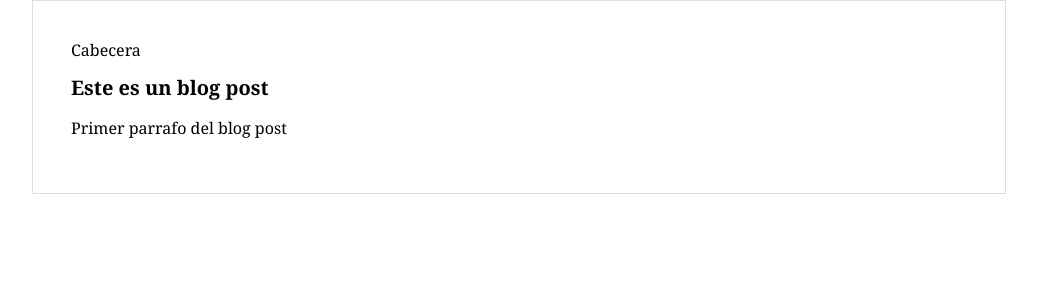
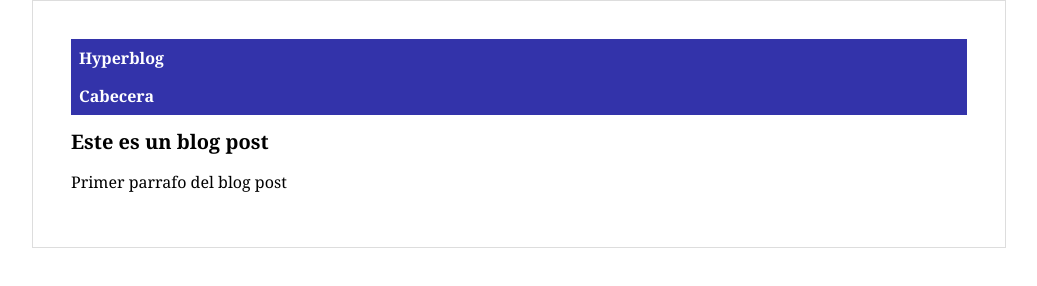
Before and after one commit to pab1987/hyperblog, a plain HTML site: page index.html in a window 1280 px wide. Shown: the whole page, without its empty margins (121-1158 px from the left). Drawn offline with Linux system fonts and the light colour scheme.

Commit message:
Finalizada la cabecera con diseño azul

```diff
--- a/css/styles.css
+++ b/css/styles.css
@@ -7,6 +7,13 @@ body
     font-size: 16px;
     margin: 0;
     padding: 0;
+}
+#cabecera{
+    background-color: #33a;
+    color: white;
+    margin: 0;
+    padding: 0.5em;
+    font-weight: bold;
 }
 
 #container
--- a/index.html
+++ b/index.html
@@ -12,6 +12,9 @@
 <body>
     <div id="container">
         <div id="cabecera">
+            Hyperblog
+        </div>
+        <div id="cabecera">
             Cabecera
         </div>
         <div id="post">
```
